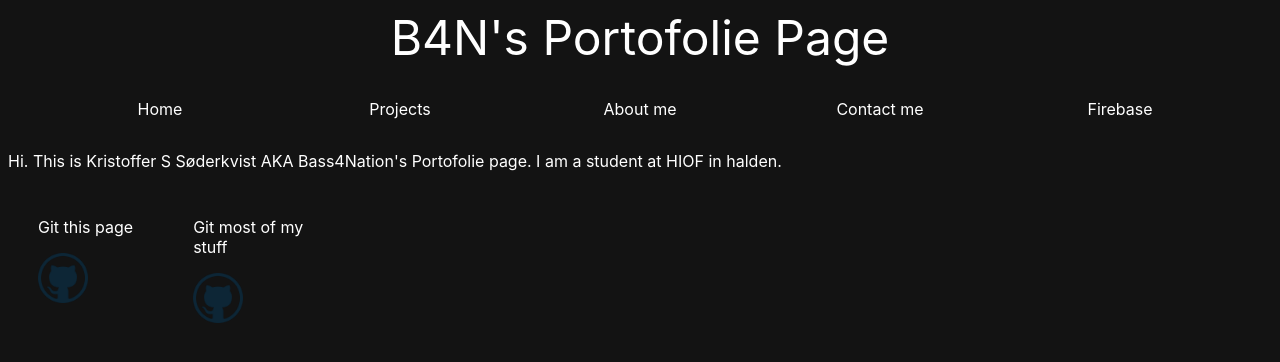
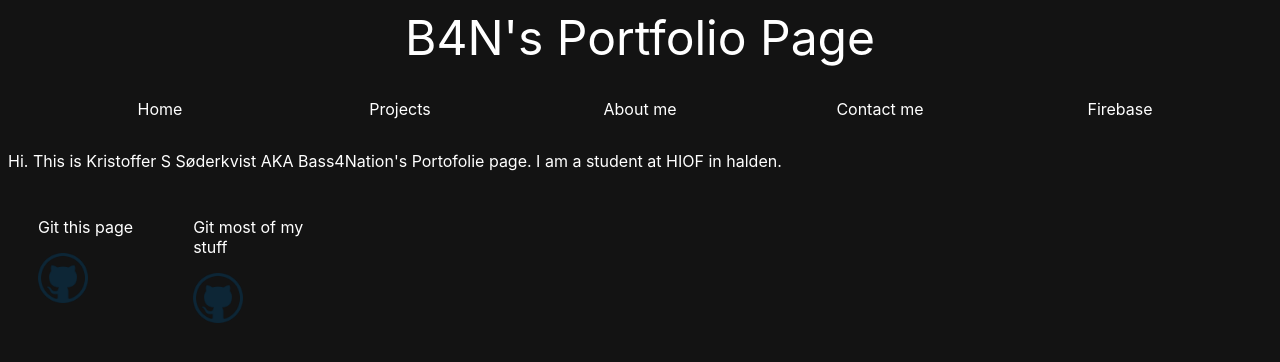
Before and after one commit to Bass4Nation/b4n-s-webpage, a Next.js app: page / in a window 1280 px wide. Shown: the top 362 px of the page. Built offline with nearby package versions, Linux system fonts and the light colour scheme.

Commit message:
Spelling fix

```diff
--- a/components/Layout.js
+++ b/components/Layout.js
@@ -10,7 +10,7 @@ const Layout = ({ children }) => {
     <>
       <Head>
         <title>Bass4Nation&apos;s webpage</title>
-        <meta name="description" content="Generated by create next app" />
+        <meta name="description" content="Kristoffer S Søderkvist's portfolio page" />
         <link rel="icon" href="/favicon.ico" />
       </Head>
       <Nav />
--- a/components/Nav.js
+++ b/components/Nav.js
@@ -5,7 +5,7 @@ const Nav = () => {
   return (
     <>
       <section className={styles.nav_background}>
-        <a className={styles.main_title}>B4N&apos;s Portofolie Page</a>
+        <a className={styles.main_title}>B4N&apos;s Portfolio Page</a>
         <section className={styles.nav_section}>
           <section className={styles.nav_elements}>
             <Link href="/" passHref>
```
